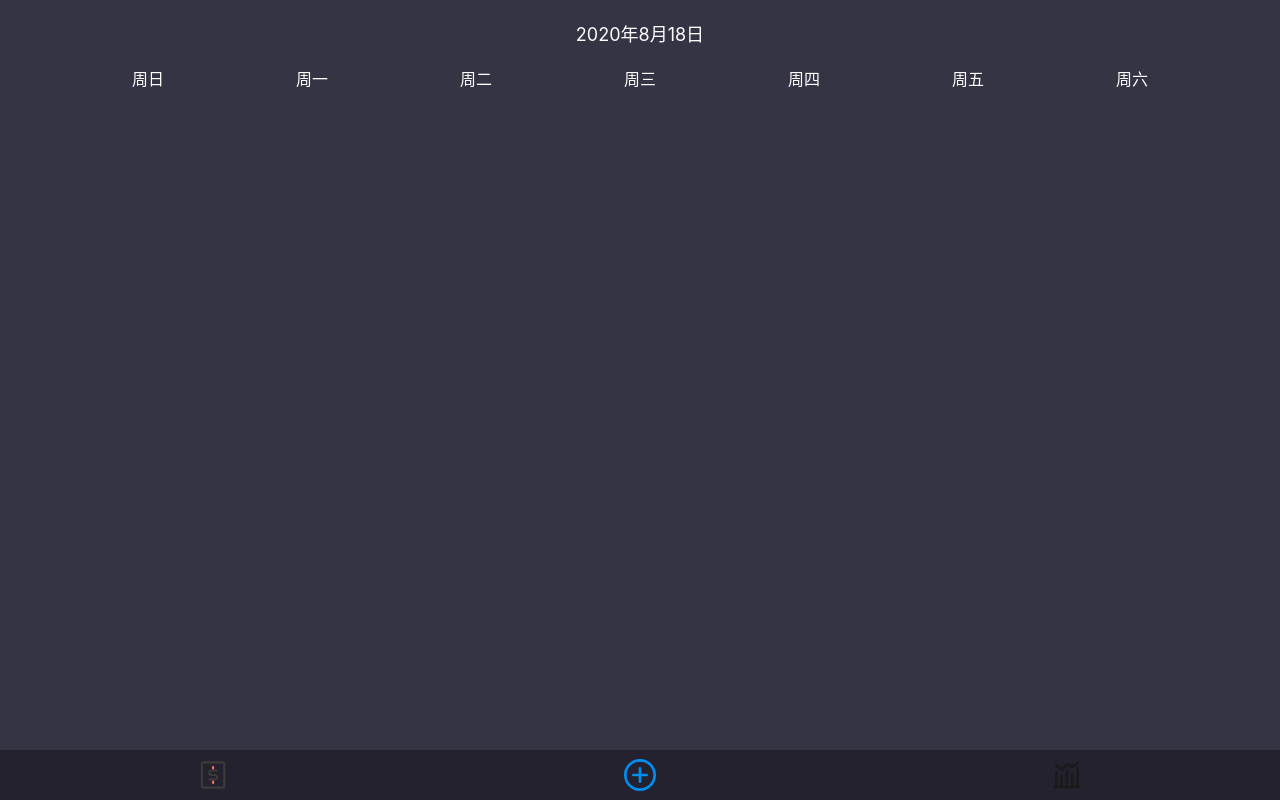
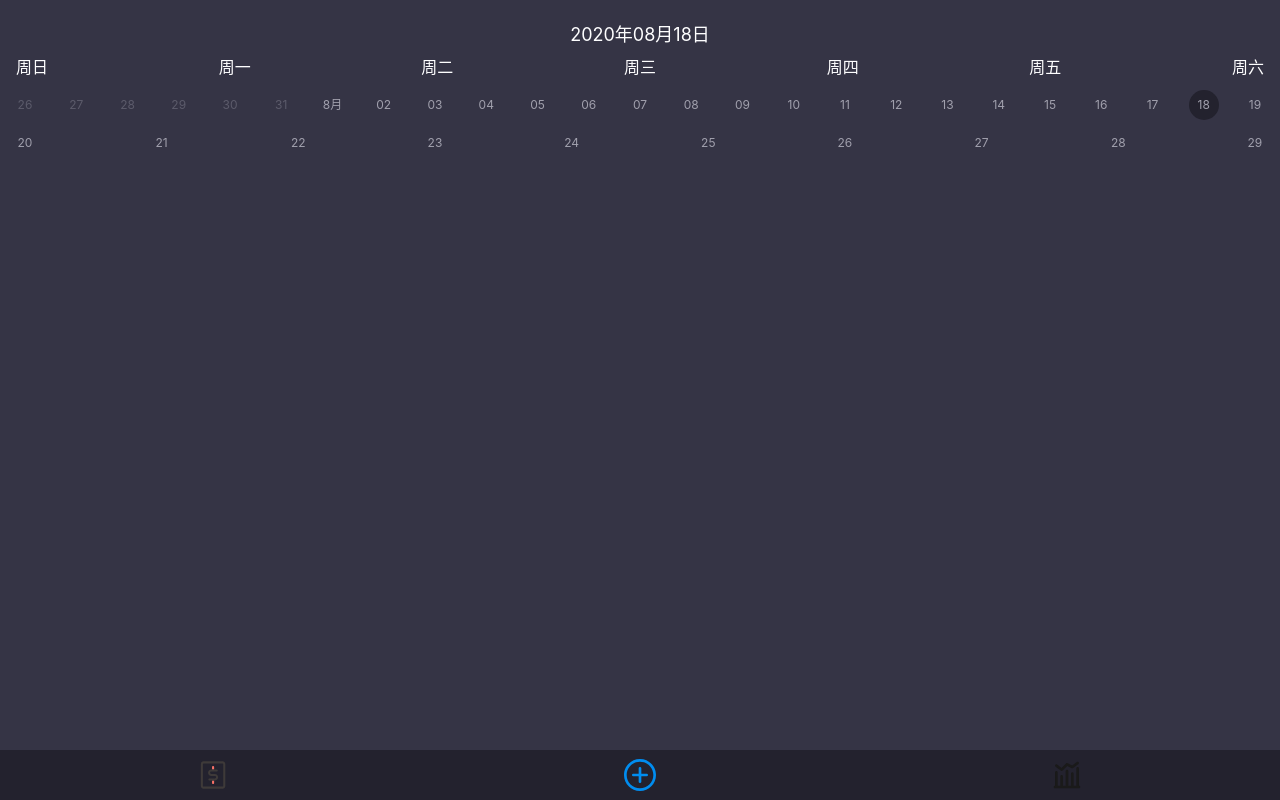
Before and after one commit to DevSuno/moze, a Vue app: page /#/record in a window 1280 px wide. Built offline with nearby package versions, Linux system fonts and the light colour scheme.

Commit message:
基本完成 当前月 组件

```diff
--- a/src/assets/style/helper.scss
+++ b/src/assets/style/helper.scss
@@ -5,3 +5,7 @@ $font-kai : Baskerville, Georgia, "Liberation Serif", "Kaiti SC", STKaiti, "AR P
 $bg : #353445;
 $color-highlight : #9fd26a;
 $color : #fefeff;
+
+$color-gray : #5c5b6b;
+$color-normal : #a1a0ad;
+$color-selected: #FFF;
--- /dev/null
+++ b/src/components/Calendar/Calendar.scss
@@ -0,0 +1,60 @@
+@import "~@/assets/style/helper.scss";
+.calendar {
+  margin-top: 20px;
+  display: flex;
+  flex-direction: column;
+  justify-content: space-between;
+  max-width: 100vw;
+
+  > .title {
+    font-size: 18px;
+    text-align: center;
+
+  }
+
+  > .week {
+    padding: 8px 8px;
+    display: flex;
+    min-width: 14.2857%;
+    justify-content: space-between;
+
+    > .dayOfWeek {
+      padding: 0px 8px;
+      text-align: center;
+    }
+
+  }
+
+  > .day {
+    display: flex;
+    max-width: 100vw;
+    min-width: 14.2857%;
+    justify-content: space-between;
+    flex-wrap: wrap;
+    > .month-class {
+      color: #a1a0ad;
+    }
+
+    > .todayBg {
+      background: #23222e;
+      border-radius: 50%;
+
+    }
+    > span {
+      height: 30px;
+      min-width: 30px;
+      margin: 4px 10px;
+      font-size: 12px;
+      color: #5c5b6b;
+      text-align: center;
+      line-height: 30px;
+    }
+    &selected {
+      border: 2px solid #6abfe0;
+
+    }
+
+
+  }
+
+}
--- a/src/components/Calendar/Calendar.vue
+++ b/src/components/Calendar/Calendar.vue
@@ -1,11 +1,21 @@
 <template>
     <div class="calendar">
-        <div class="title">{{year}}年{{month}}月{{day}}日</div>
+        <div class="title">{{this.time.year}}年{{formatDate(this.time.month +1)}}月{{this.time.day}}日</div>
         <div class="week">
             <span :key="index" class="dayOfWeek" v-for="(day,index) in week">{{"周"+day}}</span>
         </div>
         <div class="day">
-
+            <span :class="[
+                        {'month-class': isCurrentMonth(getDateHtml(day.year, day.month, day.day) )},
+                        {'todayBg': isCurrentDay(getDateHtml(day.year, day.month, day.day))},
+                        {handleDay: day.clickDay}
+                  ]"
+                  :key="index"
+                  @click="handleClickDay(day)"
+                  v-for="(day,index) in calendarArr"
+            >
+                {{formatDate(day.day)}}
+            </span>
         </div>
     </div>
 </template>
@@ -13,40 +23,128 @@
 <script lang="ts">
     import Vue from 'vue';
     import { Component } from 'vue-property-decorator';
+    import helper from '@/components/Calendar/helper';
 
     @Component
     export default class Calendar extends Vue {
-        week: string[] = ['日', '一', '二', '三', '四', '五', '六'];
-        now: any = new Date();
-        year: number = this.now.getFullYear();
-        month: number = this.now.getMonth() + 1;
-        day: number = this.now.getDate();
 
+        week: string[] = [
+            '日',
+            '一',
+            '二',
+            '三',
+            '四',
+            '五',
+            '六'
+        ];
+
+        //拿到现在时间
+        time: { year: number; month: number; day: number } = helper.getNewDate(new Date());
+        monthDayNum: number = 42 | 35;
+
+        //当前月第一天是周几
+        currentFirstDay = helper.getDate(this.time.year, this.time.month, 1);
+        weekDay: number = this.currentFirstDay.getDay();
+        startTime = this.currentFirstDay.getDate() - (this.weekDay);
+
+        //日历数组
+        calendarArr: Array<object> = [];
+        calendarList: [] = [];
+
+        clickDay?: false;
+
+        mounted() {
+            if (this.weekDay === (5 || 6 || 7)) {
+                this.monthDayNum = 42;
+            } else {
+                this.monthDayNum = 35;
+            }
+            for (let i = 0; i < this.monthDayNum; i++) {
+                this.calendarArr.push({
+                    year: this.time.year,
+                    month: this.time.month,
+                    day: this.startTime + i,
+                    clickDay: false
+                });
+            }
+        }
+
+        // 是否是当前月
+        isCurrentMonth(date: Date) {
+            const { year: currentYear, month: currentMonth } =
+                helper.getNewDate(helper.getDate(this.time.year, this.time.month, 1));
+            const { year, month } = helper.getNewDate(date);
+            return currentYear === year && currentMonth === month;
+        }
+
+        // 是否是今天
+        isCurrentDay(date: Date) {
+            const { year: currentYear, month: currentMonth, day: currentDay } =
+                helper.getNewDate(helper.getDate(this.time.year, this.time.month, this.time.day));
+            const { year, month, day } = helper.getNewDate(date);
+            return currentYear === year && currentMonth === month && currentDay === day;
+        }
+
+        // 上一个月
+        handlePrevMonth() {
+            const prevMonth = helper.getDate(this.time.year, this.time.month, 1);
+            prevMonth.setMonth(prevMonth.getMonth() - 1);
+            this.time = helper.getNewDate(prevMonth);
+            this.$emit('handlePrevMonth');
+        }
+
+        // 下一个月
+        handleNextMonth() {
+            const nextMonth = helper.getDate(this.time.year, this.time.month, 1);
+            nextMonth.setMonth(nextMonth.getMonth() + 1);
+            this.time = helper.getNewDate(nextMonth);
+            this.$emit('handleNextMonth');
+        }
+
+        handleClickDay(day: object) {
+            this.$forceUpdate();
+            this.$emit('handleClickDay', day);
+            this.$set(day, 'clickDay', true);
+        }
+
+        currentMonthMaxDay = () => {
+            const date = new Date();
+            return new Date(date.getFullYear(), date.getMonth(), 0).getDate();
+        };
+
+        prevMonthEndDay = () => {
+            const date = new Date();
+            const currentMonthLastDay = new Date(date.getFullYear(), date.getMonth(), 0).getDate();
+            const end = new Date(new Date().getFullYear(), new Date().getMonth() - 1, currentMonthLastDay);
+            return end.getDate();
+        };
+
+        getDateHtml = (year: number, month: number, day: number) => {
+            return new Date(year, month, day);
+        };
+
+        formatDate = (date: number | string) => {
+            date = Number(date);
+            if (date < 0) {
+                date = this.prevMonthEndDay() + date;
+            } else if (date === 0) {
+                date = this.prevMonthEndDay();
+            } else if (date === 1) {
+                date = this.time.month + 1 + '月';
+            } else if (date > this.currentMonthMaxDay()) {
+                if (date - this.currentMonthMaxDay() === 1) {
+                    date = this.time.month + 2 + '月';
+                } else {
+                    date = date - this.currentMonthMaxDay();
+                }
+            }
+            return date < 10 ? `0${date}` : date;
+        };
     }
+
+
 </script>
 
 <style lang="scss" scoped>
-    .calendar {
-        margin-top: 20px;
-        display: flex;
-        flex-direction: column;
-        justify-content: space-between;
-
-        > .title {
-            font-size: 18px;
-            text-align: center;
-
-        }
-
-        > .week {
-            margin-top: 20px;
-            display: flex;
-            justify-content: space-evenly;
-
-            > .dayOfWeek {
-
-
-            }
-        }
-    }
+    @import "Calendar";
 </style>
--- a/src/components/Calendar/helper.ts
+++ b/src/components/Calendar/helper.ts
@@ -1,4 +1,4 @@
-const getNewDate = (date: any) => {
+const getNewDate = (date: Date) => {
     const year = date.getFullYear();
     const month = date.getMonth();
     const day = date.getDate();
@@ -9,13 +9,42 @@ const getDate = (year: number, month: number, day: number) => {
     return new Date(year, month, day);
 };
 
-const formatDate = (date: any) => {
-    date = Number(date);
-    return date < 10 ? `0${date}` : date;
+
+
+const week: string[] = [
+    '日',
+    '一',
+    '二',
+    '三',
+    '四',
+    '五',
+    '六'
+];
+const chineseMonthList: string[] = [
+    '一月',
+    '二月',
+    '三月',
+    '四月',
+    '五月',
+    '六月',
+    '七月',
+    '八月',
+    '九月',
+    '十月',
+    '十一月',
+    '十二月'
+];
+const chineseMonth = (month: number) => {
+    let chineseMonth;
+
+    chineseMonthList.map(() => {
+        chineseMonth = chineseMonthList[month];
+    });
+    return chineseMonth;
 };
-
-export {
+export default {
     getNewDate,
     getDate,
-    formatDate
+    chineseMonth,
+    week,
 };
```
